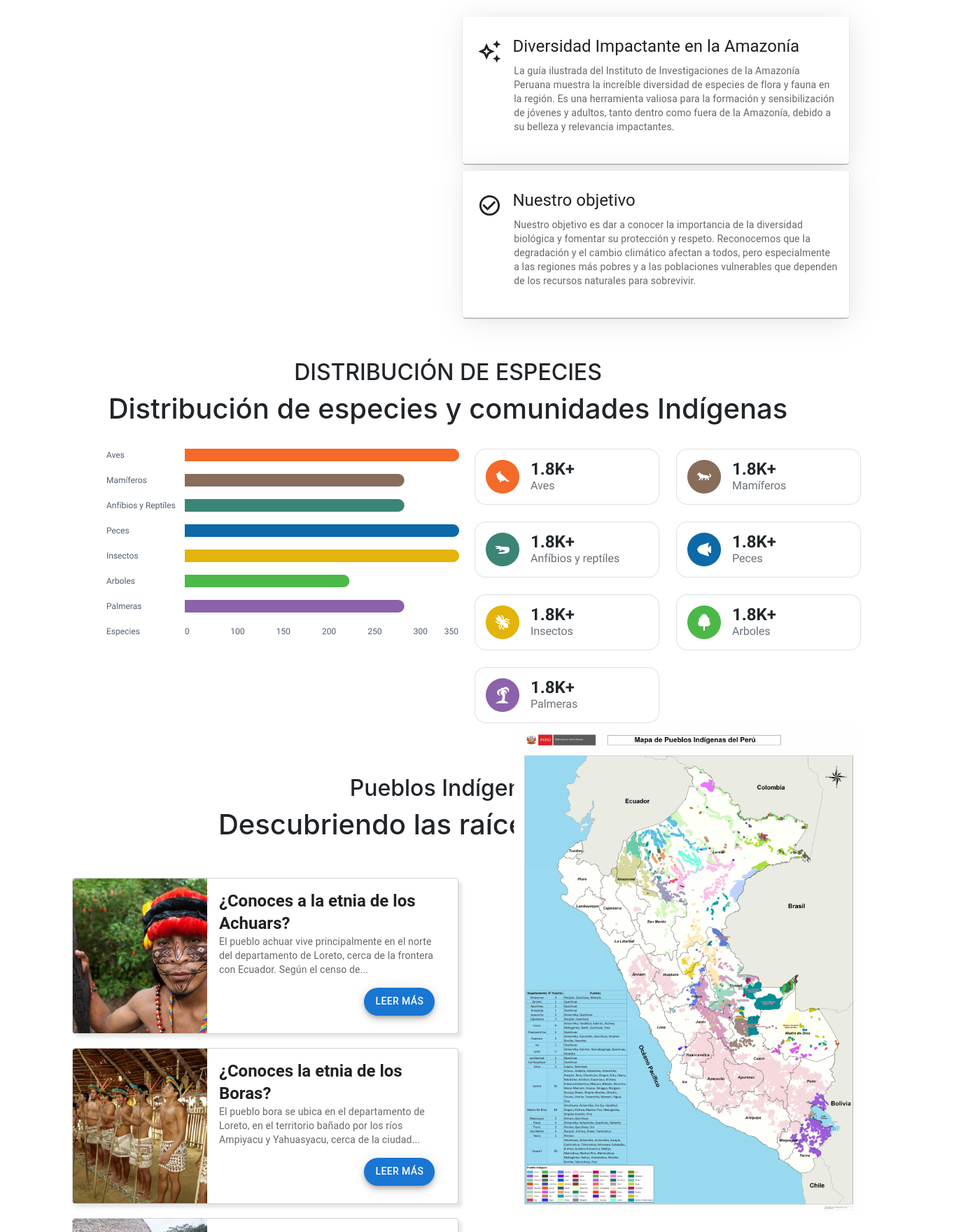
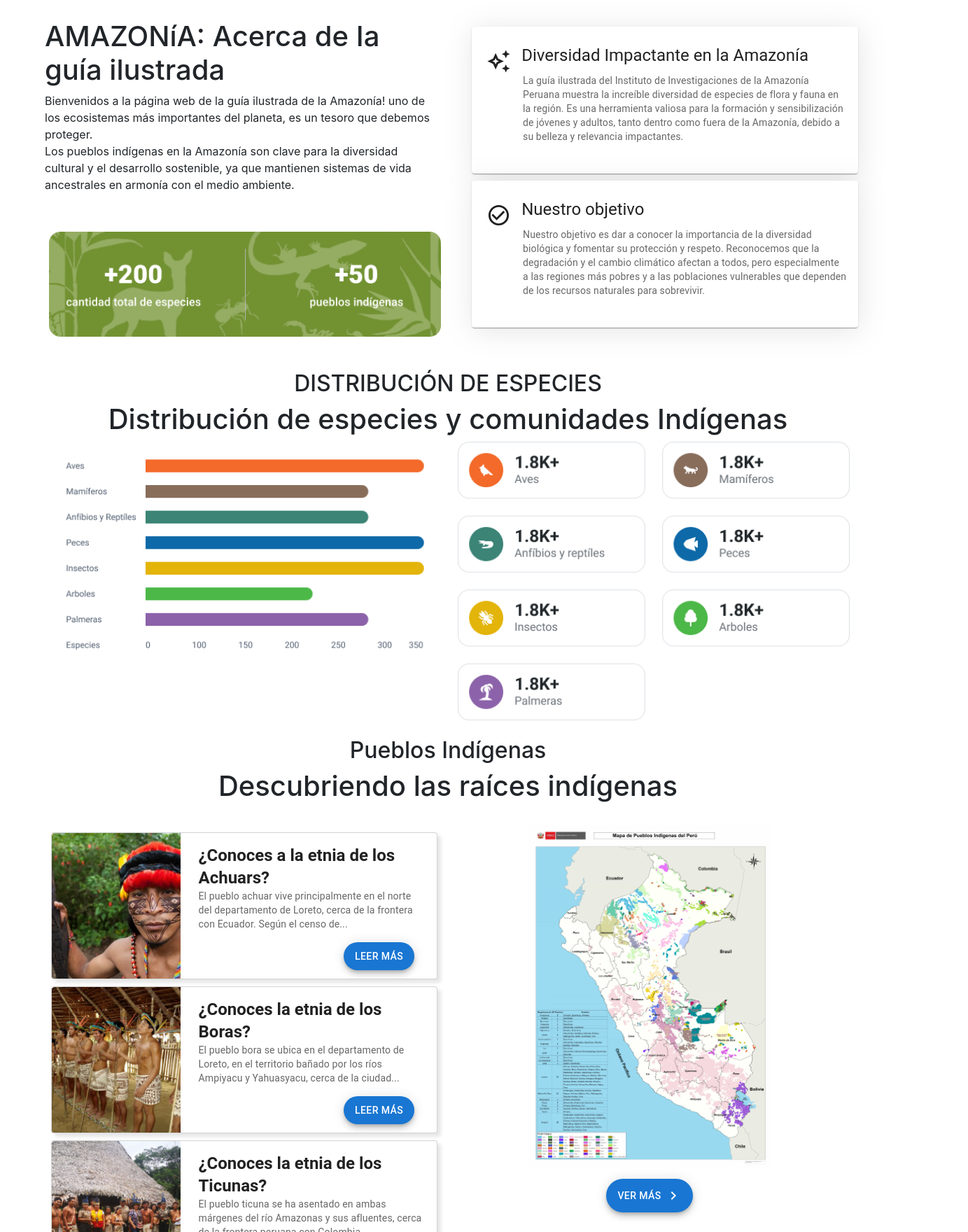
Before and after one commit to Danny-da/new-Amazonia, a React (Create React App) app: page / in a window 1280 px wide. Shown: the part 840-2600 px from the top of the page at 70% size, 1383 px wide, since content can reach past the window. Built offline with nearby package versions, Linux system fonts and the light colour scheme; the HTML template or start-up script is replaced by a standard one.

Commit message:
Mejora de card de Pueblos Indigenas

```diff
--- a/src/components/body.js
+++ b/src/components/body.js
@@ -1,6 +1,6 @@
 import React from 'react';
 import './estilo.css';
-import { Card, CardContent, Grid, CardMedia, Typography, Fab, Box } from '@mui/material';
+import { Card, CardContent, Grid, Typography, Fab, Box, Container } from '@mui/material';
 import ChevronRightIcon from '@mui/icons-material/ChevronRight';
 import AutoAwesomeOutlinedIcon from '@mui/icons-material/AutoAwesomeOutlined';
 import CheckCircleOutlineIcon from '@mui/icons-material/CheckCircleOutline';
@@ -14,35 +14,39 @@ import amazo from '../images/amazo.png'
 
 const Body = () => {
   return (
-    <div>
+    // <React.Fragment>
+    <Container fixed>
       <div>
         <div style={{ marginTop: '5%' }}>
-        <h1 style={{ marginLeft: '10%', marginTop: '-15%' }}>AMAZONíA: Acerca de <br/>
+          <Box sx={{ flexGrow: 1 }}>
+            <Grid container spacing={2}>
+              <Grid item xs={12} md={6}>
+                <h1 style={{ textAlign: '' }}>AMAZONíA: Acerca de
                   Ia guía ilustrada</h1>
-        <h1 style={{ marginLeft: '10%' }}>Descubriendo las raíces indígenas</h1>
-          <Card className="ca-rad" style={{filter: 'drop-shadow(2px 4px 20px rgba(0, 0, 0, 0.1))' }}>
+                <p style={{ textAlign: '' }}> Bienvenidos a la página web de la guía ilustrada de la Amazonía! uno
+                  de los ecosistemas más importantes del planeta, es un tesoro que
+                  debemos proteger.
+
+                  <br />Los pueblos indígenas en la Amazonía son clave para la diversidad
+                  cultural y el desarrollo sostenible, ya que mantienen sistemas de vida
+                  ancestrales en armonía con el medio ambiente.</p>
+                <img src={amazo} alt="Logo de Amazonía" id="amazo-image" />
+              </Grid>
+              <Grid item xs={12} md={6}>
+                <Card className="ca-rd" style={{ filter: 'drop-shadow(2px 4px 20px rgba(0, 0, 0, 0.1))' }}>
                   <CardContent style={{ display: 'flex', flexDirection: 'column', height: '100%' }}>
                     <Typography variant="h5" component="div" style={{ display: 'flex', alignItems: 'center' }}>
                       <Box mt={2} style={{ marginLeft: '1%' }}>
-                  <AutoAwesomeOutlinedIcon fontSize="large" style={{ marginRight: '15px'}} />
+                        <AutoAwesomeOutlinedIcon fontSize="large" style={{ marginRight: '15px' }} />
                       </Box>
                       Diversidad Impactante en la Amazonía
                     </Typography>
                     <Typography variant="body2" color="text.secondary" style={{ flexGrow: 1, marginLeft: '57px' }}>
                       La guía ilustrada del Instituto de Investigaciones de la Amazonía Peruana muestra la increíble diversidad de especies de flora y fauna en la región. Es una herramienta valiosa para la formación y sensibilización de jóvenes y adultos, tanto dentro como fuera de la Amazonía, debido a su belleza y relevancia impactantes.
                     </Typography>
-
                   </CardContent>
                 </Card>
-
-
-
-          {/* <div style={{marginLeft: '10%', marginTop:'-5%'}}>
-      <h2 style={{marginTop:'-10%' }}>Pueblos Indígenas</h2>
-      <h1 style={{ }}>Descubriendo las raíces indígenas</h1>
-      </div> */}
-
-          <Card className="ca-rd" style={{maginTop:'100px', filter: 'drop-shadow(2px 4px 20px rgba(0, 0, 0, 0.1))'  }}>
+                <Card className="ca-rd" style={{ filter: 'drop-shadow(2px 4px 20px rgba(0, 0, 0, 0.1))' }}>
                   <CardContent style={{ display: 'flex', flexDirection: 'column', height: '100%' }}>
                     <Typography variant="h5" component="div" style={{ display: 'flex', alignItems: 'center' }}>
                       <Box mt={2} style={{ marginLeft: '1%' }}>
@@ -51,41 +55,48 @@ const Body = () => {
                       Nuestro objetivo
                     </Typography>
                     <Typography variant="body2" color="text.secondary" style={{ flexGrow: 1, marginLeft: '57px' }}>
-                Nuestro objetivo es dar a conocer la importancia de la
-                diversidad biológica y fomentar su protección y respeto.
-                Reconocemos que Ia degradación y el cambio climático
-                afectan a todos, pero especialmente a las regiones más
-                pobres y a las poblaciones vulnerables que dependen de
-                los recursos naturales para sobrevivir.
+                      Nuestro objetivo es dar a conocer la importancia de la diversidad biológica y fomentar su protección y respeto. Reconocemos que la degradación y el cambio climático afectan a todos, pero especialmente a las regiones más pobres y a las poblaciones vulnerables que dependen de los recursos naturales para sobrevivir.
                     </Typography>
                   </CardContent>
                 </Card>
-
+              </Grid>
+            </Grid>
+          </Box>
         </div>
 
-        <div style={{ marginTop: '-1%' }}>
+        {/* <div style={{ marginTop: '-1%' }}>
               <img src={amazo} alt="Logo de Amazonía" id="amazo-image" />
             </div>
-      </div>
+          </div> */}
+        {/* distribucion especies */}
         <div>
           <br />
           <br />
           <h2 style={{ textAlign: 'center' }}>DISTRIBUCIÓN DE ESPECIES</h2>
           <h1 style={{ textAlign: 'center' }}>Distribución de especies y comunidades Indígenas</h1>
-        <img src={grafi} style={{ marginLeft: '10%' }} alt="Imagen 5" />
-        <img src={content} style={{ marginLeft: '53%', marginTop: '-23%' }} alt="Imagen 6" />
+          <Grid container spacing={2}>
+            <Grid item xs={12} sm={6}>
+              <img src={grafi} style={{ width: '100%', marginLeft: '1%' }} alt="Imagen 5" />
+            </Grid>
+            <Grid item xs={12} sm={6}>
+              <img src={content} style={{ width: '100%', marginLeft: '1%' }} alt="Imagen 6" />
+            </Grid>
+          </Grid>
         </div>
+        {/* terminacion de  distrubcion especies */}
+        <br />
+        {/* distrubcion Indigenas */}
 
-      <br />
-      <div style={{ padding: '50px' }}>
+        <div>
           <h2 style={{ textAlign: 'center' }}>Pueblos Indígenas</h2>
           <h1 style={{ textAlign: 'center' }}>Descubriendo las raíces indígenas</h1>
           <br />
-
+          <Grid container spacing={2}>
+            <Grid item xs={12} md={6}>
               <Card className="card" style={{ boxShadow: '5px 5px 5px rgba(0, 0, 0, 0.1)' }}>
                 <Grid container>
                   <Grid item xs={12} sm={4}>
-              <img src={img1} alt="Imagen 1" />
+                    <img src={img1} alt="Imagen 1" style={{ width: '100%', objectFit: 'cover' }} />
                   </Grid>
                   <Grid item xs={12} sm={8}>
                     <CardContent>
@@ -108,7 +119,7 @@ const Body = () => {
               <Card className="card" style={{ boxShadow: '5px 5px 5px rgba(0, 0, 0, 0.1)' }}>
                 <Grid container>
                   <Grid item xs={12} sm={4}>
-              <img src={img2} alt="Imagen 2" />
+                    <img src={img2} alt="Imagen 2" style={{ width: '100%', objectFit: 'cover' }} />
                   </Grid>
                   <Grid item xs={12} sm={8}>
                     <CardContent>
@@ -131,7 +142,7 @@ const Body = () => {
               <Card className="card" style={{ boxShadow: '5px 5px 5px rgba(0, 0, 0, 0.1)' }}>
                 <Grid container>
                   <Grid item xs={12} sm={4}>
-              <img src={img3} alt="Imagen 3" />
+                    <img src={img3} alt="Imagen 3" style={{ width: '100%', objectFit: 'cover' }} />
                   </Grid>
                   <Grid item xs={12} sm={8}>
                     <CardContent>
@@ -141,7 +152,7 @@ const Body = () => {
                       <Typography variant="body2" color="text.secondary" style={{ marginLeft: '10px' }}>
                         El pueblo ticuna se ha asentado en ambas márgenes del río Amazonas y sus afluentes, cerca de la frontera peruana con Colombia...
                       </Typography>
-                <Box mt={2} className="button-container">
+                      <Box mt={2} className="button-container text-center">
                         <Fab variant="extended" size="medium" color="primary">
                           Leer más
                         </Fab>
@@ -150,16 +161,25 @@ const Body = () => {
                   </Grid>
                 </Grid>
               </Card>
+            </Grid>
 
-        <img src={map} alt="Logo de Amazonía" style={{ width: '68%', marginLeft: "45%", marginTop: '-100%' }} />
+            <Grid item xs={12} md={6}>
+              <img src={map} alt="Logo de Amazonía" style={{ width: '100%', objectFit: 'cover' }} />
               <Box mt={2} style={{ textAlign: 'center' }}>
                 <Fab variant="extended" color="primary" aria-label="show more">
                   Ver más
                   <ChevronRightIcon fontSize="medium" style={{ marginLeft: '5px' }} />
                 </Fab>
               </Box>
+            </Grid>
+          </Grid>
         </div>
+
+        {/* terminacion de pueblos Indigenas */}
+
       </div>
+    </Container >
+    // </React.Fragment >
   );
 };
 
--- a/src/components/body2.js
+++ b/src/components/body2.js
@@ -1,10 +1,10 @@
 import React, { useEffect } from 'react';
-import { Button, Checkbox, FormControlLabel, TextField } from '@mui/material';
+import { Button, TextField } from '@mui/material';
 import myImage2 from '../images/telefono.png';
 import myImage3 from '../images/play.png';
 import myImage4 from '../images/appstore.png';
 import myImage5 from '../images/libro.png';
-import myImage6 from '../images/amazonas.jpg';
+// import myImage6 from '../images/amazonas.jpg';
 import Grid from '@material-ui/core/Grid';
 
 
@@ -32,9 +32,9 @@ const Body2 = () => {
 
   return (
     <div>
-      <div>
+      {/* <div>
         <img src={myImage6}/>
-      </div>
+      </div> */}
       <div style={{ marginTop: '5%', display: 'flex', alignItems: 'flex-start' }}>
         <div style={{ flex: 1 }}>
           <h1 style={{ marginLeft: '13%', fontSize: 'calc(2.5vw + 2vh)', maxWidth: '75%' }}>
--- a/src/components/estilo.css
+++ b/src/components/estilo.css
@@ -172,12 +172,33 @@ header {
   color: white;
 }
 
+
 .card {
   width: 552px;
-  height: 223px;
+  height: 210px;
   margin-left: calc(7% - 30px);
-  margin-top: 20px;
+  margin-top: 10px;
 
+}
+
+@media (max-width: 600px) {
+  .card {
+    width: 100%; /* Cambiar el ancho a 100% en dispositivos con un ancho máximo de 600px */
+    margin-left: 0; /* Eliminar el margen izquierdo en dispositivos más pequeños */
+    margin-top: 10px; /* Ajustar el margen superior en dispositivos más pequeños */
+    /* Otros estilos necesarios para adaptar el card en dispositivos móviles */
+  }
+}
+
+@media (max-width: 960px) {
+  .card {
+    width: 80%; /* Reducir el ancho del card al 80% del contenedor en dispositivos más pequeños */
+    height: auto; /* Permitir que la altura se ajuste automáticamente según el contenido */
+    margin-left: auto; /* Centrar horizontalmente el card en dispositivos más pequeños */
+    margin-right: auto;
+    margin-top: 10px; /* Ajustar el margen superior en dispositivos más pequeños */
+    /* Otros estilos necesarios para adaptar el card en dispositivos con un ancho máximo de 960px */
+  }
 }
 
 .button-container {
@@ -187,20 +208,12 @@ header {
 .ca-rd {
   width: 552px;
   height: 210px;
-  margin-left: calc(54% - 30px);
+  margin-left: calc(10% - 30px);
   margin-top: 10px;
   /* border: 1px solid #000;
   border-radius: 10px; */
 }
-.ca-rad {
-  width: 552px;
-  height: 210px;
-  margin-left: calc(54% - 30px);
-  margin-top: 30px;
-  /* border: 1px solid #000;
-  border-radius: 10px; */
 
-}
 @media (max-width: 600px) {
   .ca-rd {
     width: 100%; /* Cambiar el ancho a 100% en dispositivos con un ancho máximo de 600px */
@@ -222,7 +235,7 @@ header {
 }
 
 img#amazo-image {
-  width: 40%;
-  margin-left: 10%;
-  margin-top: -1000%;
+  width: 100%;
+  margin-left: 1%;
+  margin-top: 7%;
 }
```
Also changed, not shown: 1 other file (tests, documents, lock files or other folders). Lines whose indentation alone changed are shown as unchanged.
